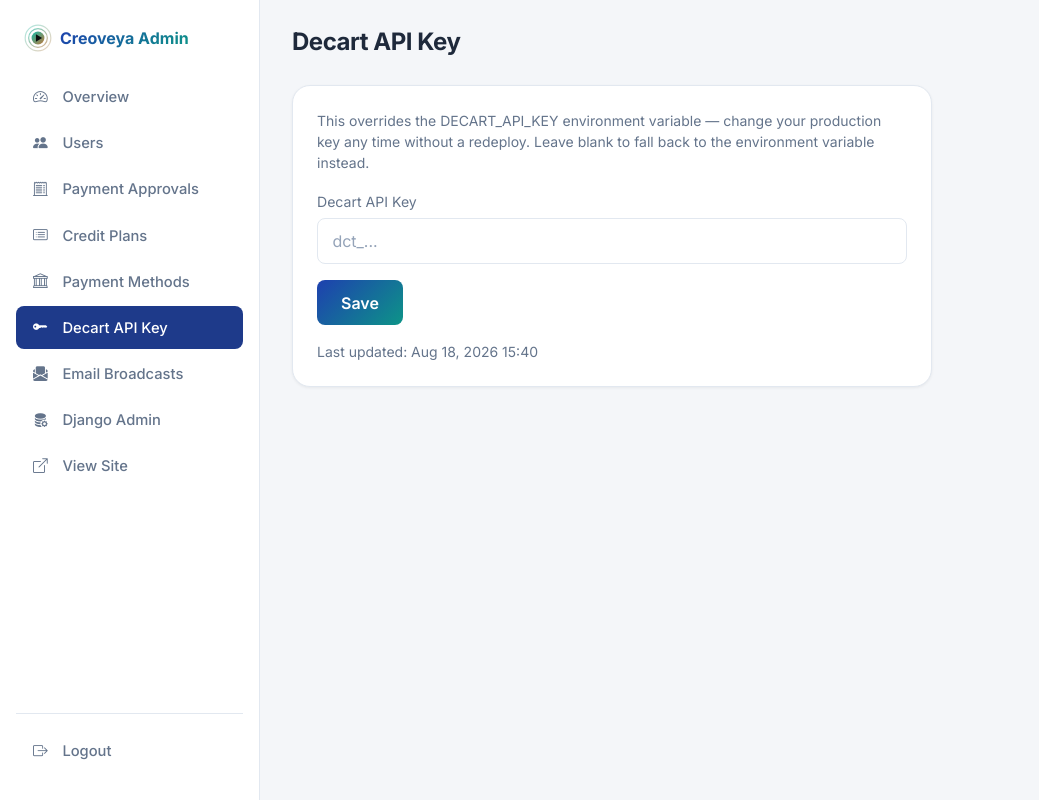
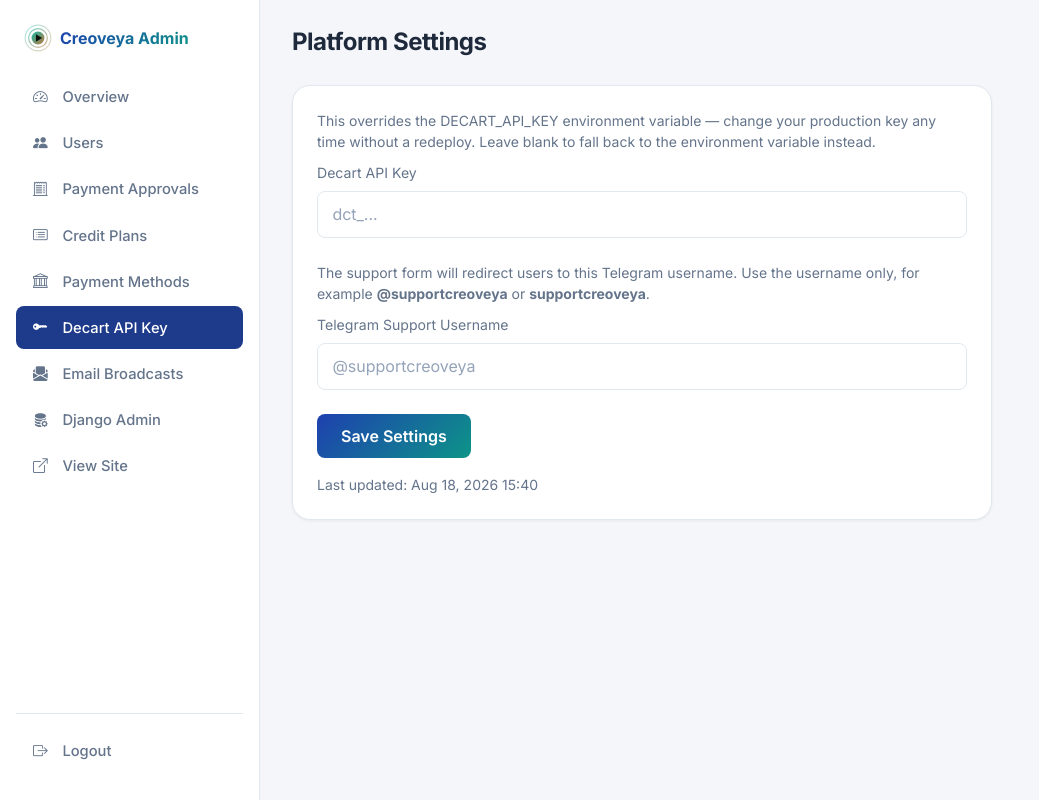
Before and after one commit to realoftechg-source/newcreoveya, a Django app: page /admin_dashboard/settings/ in a window 1280 px wide. Shown: the whole page, without its empty margins (0-1039 px from the left). Run offline with Django 5.2, Linux system fonts and the light colour scheme; the visitor is signed in with stand-in values (Sample User, id 1); data comes from the database, SQL or seed files in the repository; data that the repository does not hold is empty.

Commit message:
update teleg

```diff
--- a/ai_live_studio/admin_dashboard/views.py
+++ b/ai_live_studio/admin_dashboard/views.py
@@ -311,6 +311,7 @@ def platform_settings_view(request):
 def save_platform_settings_view(request):
     setting = PlatformSetting.load()
     setting.decart_api_key_override = request.POST.get('decart_api_key', '').strip()
+    setting.support_telegram_username = request.POST.get('telegram_support_username', '').strip()
     setting.save()
     messages.success(request, 'Platform settings updated.')
     return redirect('admin_dashboard:platform_settings')
--- a/ai_live_studio/core/context_processors.py
+++ b/ai_live_studio/core/context_processors.py
@@ -1,11 +1,29 @@
 from django.conf import settings
+
+from payments.models import PlatformSetting
+
+
+def get_telegram_support_url():
+    username = (PlatformSetting.load().support_telegram_username or '').strip()
+    if username:
+        return f'https://t.me/{username.lstrip("@")}'
+
+    env_username = (getattr(settings, 'TELEGRAM_SUPPORT_USERNAME', '') or '').strip()
+    if env_username:
+        return f'https://t.me/{env_username.lstrip("@")}'
+
+    return getattr(settings, 'TELEGRAM_SUPPORT_URL', 'https://t.me/')
 
 
 def site_context(request):
     """Global template variables available on every page."""
+    setting = PlatformSetting.load()
+    telegram_username = (setting.support_telegram_username or '').strip()
     context = {
         'SITE_NAME': settings.SITE_NAME,
         'AI_ENGINE_CONNECTED': settings.AI_ENGINE_CONNECTED,
+        'TELEGRAM_SUPPORT_USERNAME': telegram_username or getattr(settings, 'TELEGRAM_SUPPORT_USERNAME', ''),
+        'TELEGRAM_SUPPORT_URL': get_telegram_support_url(),
     }
 
     if request.user.is_authenticated:
--- a/ai_live_studio/payments/models.py
+++ b/ai_live_studio/payments/models.py
@@ -173,15 +173,16 @@ class PaymentSubmission(models.Model):
 class PlatformSetting(models.Model):
     """
     Singleton row for platform-wide settings the admin can change from the
-    dashboard without a redeploy — currently just the Decart API key
-    override. See api/stream.py's get_decart_api_key() for how this is
-    read (checks this DB value first, falls back to the DECART_API_KEY
-    environment variable if empty).
+    dashboard without a redeploy.
     """
 
     decart_api_key_override = models.CharField(
         max_length=255, blank=True, default='',
         help_text='Leave blank to use the DECART_API_KEY environment variable instead.'
+    )
+    support_telegram_username = models.CharField(
+        max_length=255, blank=True, default='',
+        help_text='Telegram username only, e.g. supportcreoveya or @supportcreoveya.'
     )
     updated_at = models.DateTimeField(auto_now=True)
 
@@ -192,6 +193,14 @@ class PlatformSetting(models.Model):
     def __str__(self):
         return 'Platform Settings'
 
+    @property
+    def telegram_support_url(self):
+        username = (self.support_telegram_username or '').strip()
+        if not username:
+            return 'https://t.me/'
+        cleaned = username.lstrip('@')
+        return f'https://t.me/{cleaned}'
+
     @classmethod
     def load(cls):
         obj, _ = cls.objects.get_or_create(pk=1)
--- a/ai_live_studio/templates/admin_dashboard/platform_settings.html
+++ b/ai_live_studio/templates/admin_dashboard/platform_settings.html
@@ -1,20 +1,34 @@
 {% extends 'admin_dashboard/base.html' %}
-{% block title %}Decart API Key{% endblock %}
-{% block page_title %}Decart API Key{% endblock %}
+{% block title %}Platform Settings{% endblock %}
+{% block page_title %}Platform Settings{% endblock %}
 {% block content %}
 
-<div class="glass-card p-4" style="max-width: 640px;">
-  <p class="text-muted-soft small">
-    This overrides the DECART_API_KEY environment variable — change your
-    production key any time without a redeploy. Leave blank to fall back
-    to the environment variable instead.
-  </p>
+<div class="glass-card p-4" style="max-width: 700px;">
   <form method="post" action="{% url 'admin_dashboard:save_platform_settings' %}">
     {% csrf_token %}
-    <label>Decart API Key</label>
-    <input type="text" name="decart_api_key" class="form-control mb-3" value="{{ setting.decart_api_key_override }}" placeholder="dct_...">
-    <button class="btn btn-gradient">Save</button>
+
+    <div class="mb-4">
+      <p class="text-muted-soft small mb-2">
+        This overrides the DECART_API_KEY environment variable — change your
+        production key any time without a redeploy. Leave blank to fall back
+        to the environment variable instead.
+      </p>
+      <label class="form-label">Decart API Key</label>
+      <input type="text" name="decart_api_key" class="form-control" value="{{ setting.decart_api_key_override }}" placeholder="dct_...">
+    </div>
+
+    <div class="mb-4">
+      <p class="text-muted-soft small mb-2">
+        The support form will redirect users to this Telegram username. Use the
+        username only, for example <strong>@supportcreoveya</strong> or <strong>supportcreoveya</strong>.
+      </p>
+      <label class="form-label">Telegram Support Username</label>
+      <input type="text" name="telegram_support_username" class="form-control" value="{{ setting.support_telegram_username }}" placeholder="@supportcreoveya">
+    </div>
+
+    <button class="btn btn-gradient">Save Settings</button>
   </form>
+
   <p class="text-muted-soft small mt-3 mb-0">Last updated: {{ setting.updated_at|date:"M d, Y H:i" }}</p>
 </div>
 {% endblock %}
--- a/ai_live_studio/templates/pages/contact.html
+++ b/ai_live_studio/templates/pages/contact.html
@@ -10,6 +10,7 @@
   <h2 class="mb-4 text-center">Contact Us</h2>
   {% if messages %}{% for m in messages %}<div class="alert alert-success">{{ m }}</div>{% endfor %}{% endif %}
   <div class="glass-card p-4">
+    <p class="text-muted-soft small mb-3">Send your message in the form below and we'll open your support chat in Telegram.</p>
     <form method="post">
       {% csrf_token %}
       <div class="mb-3"><label>Your name</label><input type="text" name="name" class="form-control" required></div>
@@ -17,6 +18,7 @@
       <div class="mb-3"><label>Message</label><textarea name="message" class="form-control" rows="5" required></textarea></div>
       <button type="submit" class="btn btn-gradient w-100">Send Message</button>
     </form>
+    <a href="{{ TELEGRAM_SUPPORT_URL }}" target="_blank" rel="noreferrer" class="btn btn-outline-light w-100 mt-3">Open Telegram Support</a>
   </div>
 </div>
 {% endblock %}
```
Also changed, not shown: ai_live_studio/config/settings.py (+14 -4 lines), ai_live_studio/core/pages_views.py (+6 -14 lines), ai_live_studio/payments/migrations/0003_platformsetting_support_telegram_username.py (added).
